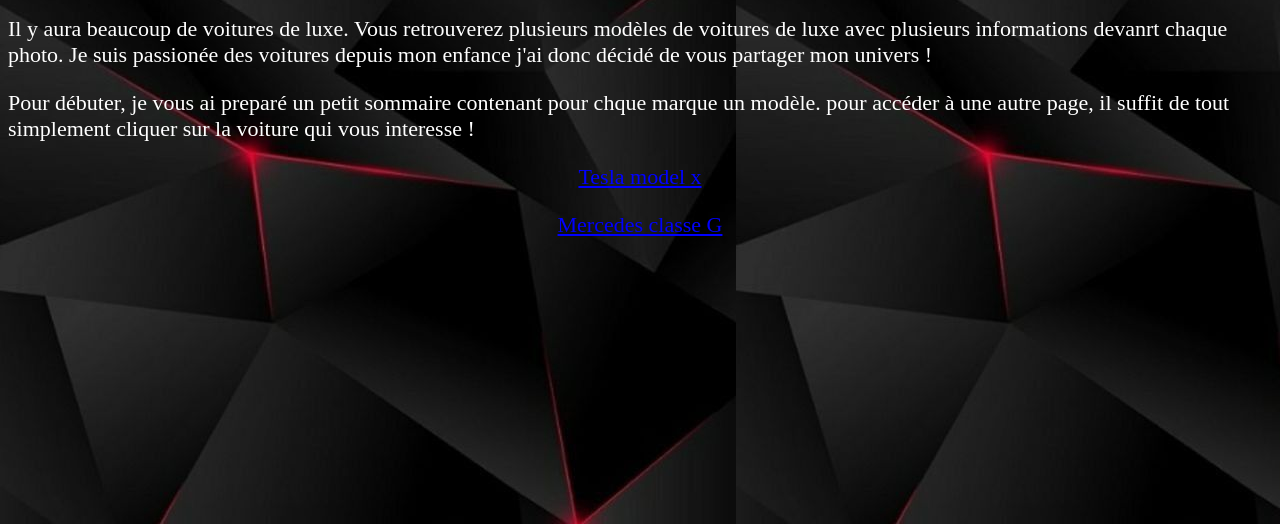
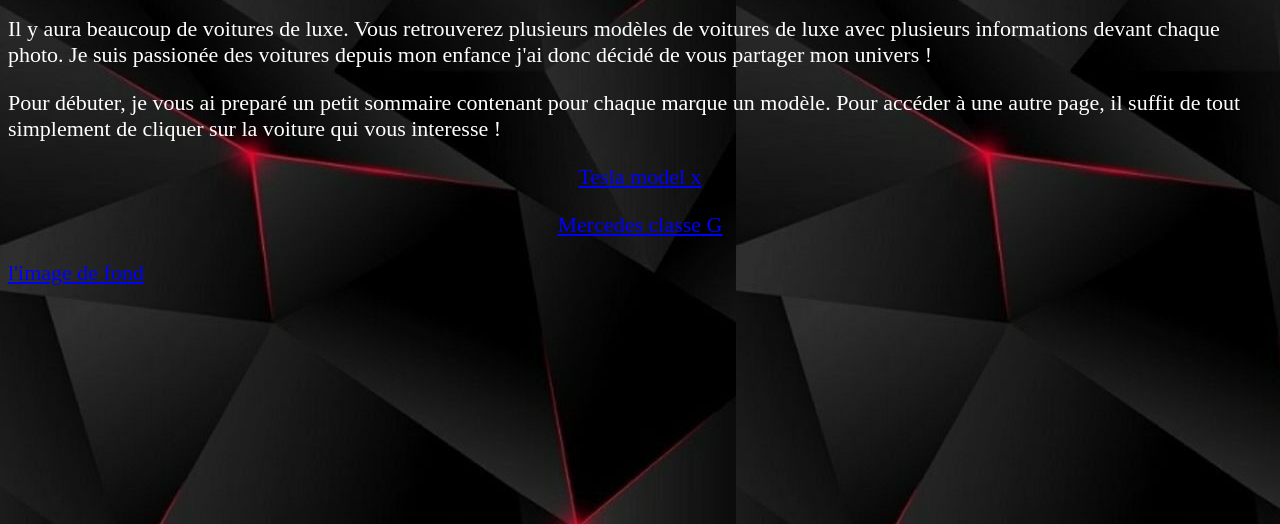
Before and after one commit to sarahsnt/sarahsnt.github.io, a plain HTML site: page index.html in a window 1280 px wide. Shown: the part 276-800 px from the top of the page. Drawn offline with Linux system fonts and the light colour scheme.

Commit message:
Update index.html

```diff
--- a/index.html
+++ b/index.html
@@ -9,12 +9,11 @@
 	<h2> Bienvenue dans mon nouveau site web !</h2>
 	<p><i> J'espère que vous allez bien ! Détendez-vous en surfant dans mon nouveau site.</i></p>
 	<h2>le contenue</h2>
-	<p>Il y aura beaucoup de voitures de luxe. Vous  retrouverez plusieurs modèles de voitures de luxe avec plusieurs informations devanrt chaque photo. Je suis passionée des voitures depuis mon enfance j'ai donc décidé de vous partager mon univers ! </p>
-	<p> Pour débuter, je vous ai preparé un petit sommaire contenant pour chque marque un modèle. pour accéder à une autre page, il suffit de tout simplement cliquer sur la voiture qui vous interesse !</p>
-
-
+	<p>Il y aura beaucoup de voitures de luxe. Vous  retrouverez plusieurs modèles de voitures de luxe avec plusieurs informations devant chaque photo. Je suis passionée des voitures depuis mon enfance j'ai donc décidé de vous partager mon univers ! </p>
+	<p> Pour débuter, je vous ai preparé un petit sommaire contenant pour chaque marque un modèle. Pour accéder à une autre page, il suffit de tout simplement de cliquer sur la voiture qui vous interesse !</p>
 </body>
 </html>
 <center>
 <p><a href="page2.html">Tesla model x</a></p>
-<p><a href="page3.html">Mercedes classe G</a></p>
+<p><a href="page3.html">Mercedes classe G</a></p></center>
+<p><a href="https://www.pinterest.fr/pin/582512533031831172/">l'image de fond</a></p>
```
